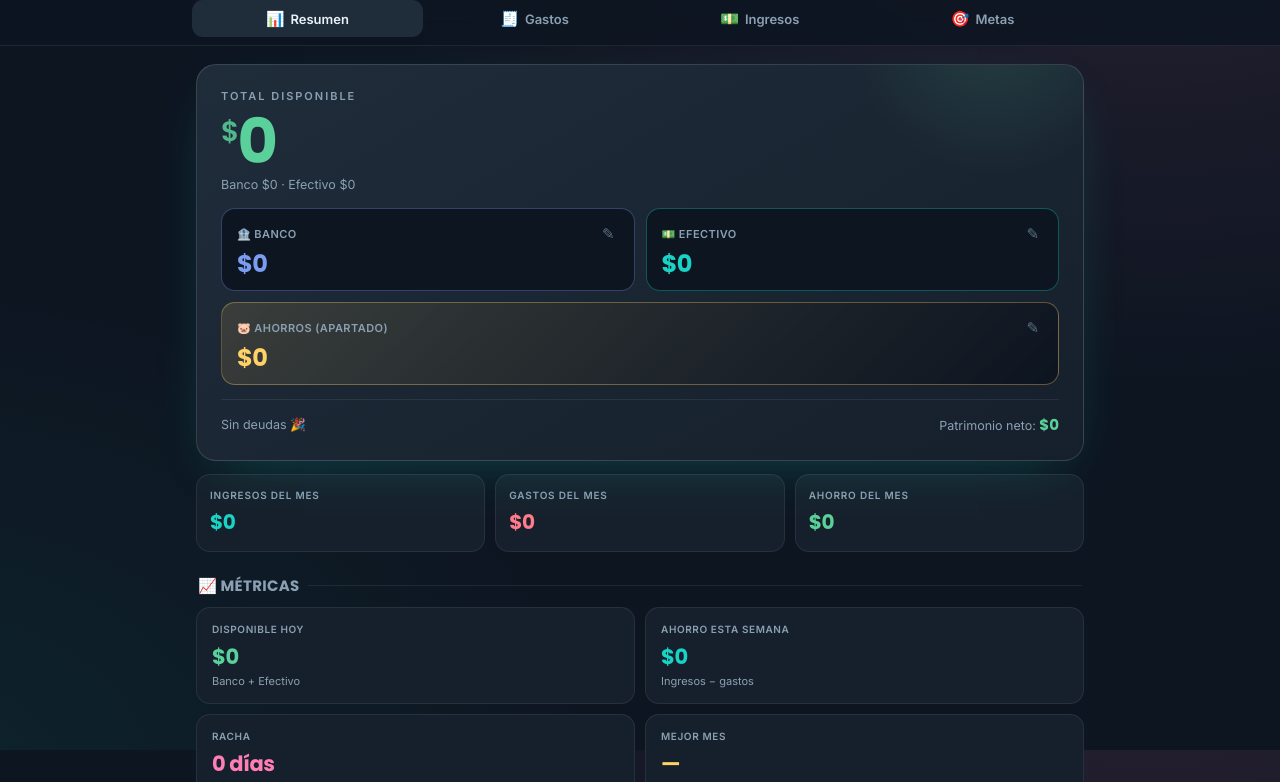
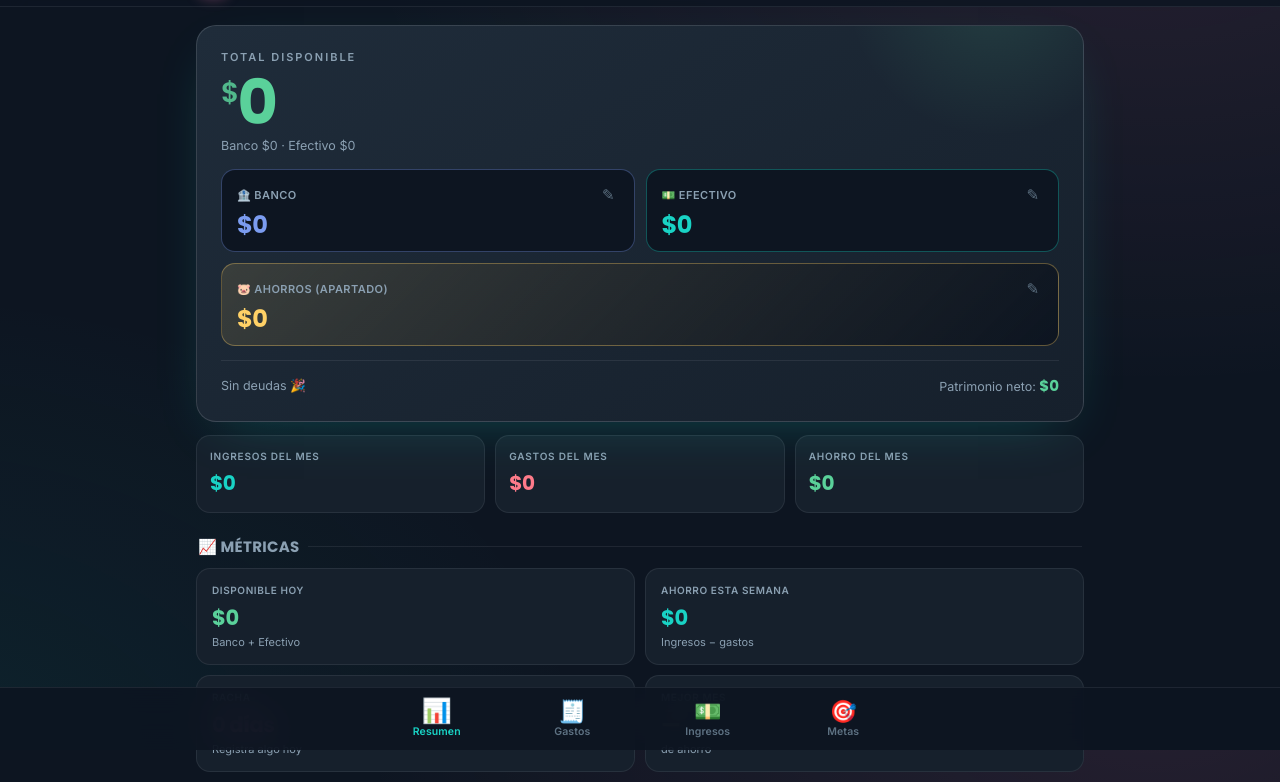
Before and after one commit to juanmoldes05/MiDinero, a website: page index.html in a window 1280 px wide. Shown: the part 50-832 px from the top of the page. Drawn offline with Linux system fonts and the light colour scheme.

Commit message:
Add files via upload

```diff
--- a/index.html
+++ b/index.html
@@ -34,21 +34,22 @@
 html{scroll-behavior:smooth}
 body{font-family:'Inter',sans-serif;background:var(--bg);color:var(--cream);min-height:100vh;
   background-image:radial-gradient(ellipse 800px 500px at 90% -8%,rgba(255,126,182,.10),transparent),radial-gradient(ellipse 700px 500px at -8% 105%,rgba(25,211,197,.08),transparent);
-  background-attachment:fixed;-webkit-font-smoothing:antialiased;padding-bottom:calc(40px + var(--safe-bot))}
+  background-attachment:fixed;-webkit-font-smoothing:antialiased;padding-bottom:calc(92px + var(--safe-bot))}
 .topbar{position:sticky;top:0;z-index:50;background:rgba(13,21,33,.82);backdrop-filter:blur(14px);-webkit-backdrop-filter:blur(14px);border-bottom:1px solid var(--bd);padding-top:var(--safe-top)}
-.brand{display:flex;align-items:center;justify-content:space-between;gap:10px;max-width:920px;margin:0 auto;padding:12px 18px 6px}
+.brand{display:flex;align-items:center;justify-content:space-between;gap:10px;max-width:920px;margin:0 auto;padding:13px 18px}
 .brand-l{display:flex;align-items:center;gap:9px;min-width:0}
 .brand-ic{width:30px;height:30px;border-radius:9px;background:var(--sun);display:grid;place-items:center;font-size:16px;flex-shrink:0;box-shadow:0 4px 14px rgba(255,126,182,.4)}
 .brand-tt{font-family:'Poppins',sans-serif;font-weight:700;font-size:16px;letter-spacing:-.01em;white-space:nowrap;overflow:hidden;text-overflow:ellipsis}
 .brand-tt em{font-style:normal;background:var(--sun);-webkit-background-clip:text;background-clip:text;color:transparent}
 .installbtn{display:none;background:var(--sun);color:#2a1020;border:none;border-radius:9px;padding:8px 13px;font-weight:700;font-size:12px;cursor:pointer;white-space:nowrap;flex-shrink:0}
 .installbtn.on{display:block}
-.tabs{display:flex;gap:4px;max-width:920px;margin:0 auto;padding:2px 12px 8px;overflow-x:auto;scrollbar-width:none}
-.tabs::-webkit-scrollbar{display:none}
-.tab{flex:1 1 auto;justify-content:center;background:transparent;border:none;color:var(--muted);font-family:'Inter',sans-serif;font-weight:600;font-size:13px;padding:9px 12px;border-radius:11px;cursor:pointer;display:flex;align-items:center;gap:6px;transition:color .2s,background .2s;white-space:nowrap}
-.tab .ti{font-size:15px}
-.tab:hover{color:var(--cream)}
-.tab.active{color:var(--cream);background:var(--s2)}
+.bottomnav{position:fixed;left:0;right:0;bottom:0;z-index:60;background:rgba(13,21,33,.9);backdrop-filter:blur(18px);-webkit-backdrop-filter:blur(18px);border-top:1px solid var(--bd);padding:6px 10px calc(6px + var(--safe-bot))}
+.tabs{display:flex;width:100%;max-width:540px;margin:0 auto;gap:2px}
+.tab{flex:1;display:flex;flex-direction:column;align-items:center;justify-content:center;gap:3px;background:transparent;border:none;color:var(--muted2);font-family:'Inter',sans-serif;font-weight:600;font-size:10.5px;letter-spacing:.01em;padding:6px 4px;border-radius:14px;cursor:pointer;transition:color .2s}
+.tab .ti{font-size:22px;line-height:1;transition:transform .18s}
+.tab.active{color:var(--teal)}
+.tab.active .ti{transform:translateY(-1px) scale(1.1)}
+.tab:active .ti{transform:scale(.88)}
 .wrap{max-width:920px;margin:0 auto;padding:18px 16px 0}
 .view{display:none;animation:fade .45s ease}
 .view.active{display:block}
@@ -201,12 +202,6 @@ footer{text-align:center;color:var(--muted2);font-size:10px;letter-spacing:.04em
   <div class="brand">
     <div class="brand-l"><div class="brand-ic">💰</div><div class="brand-tt">Mi Dinero <em>· South Beach</em></div></div>
     <button class="installbtn" id="installBtn">⬇ Instalar</button>
-  </div>
-  <div class="tabs" id="tabs">
-    <button class="tab active" data-view="resumen"><span class="ti">📊</span>Resumen</button>
-    <button class="tab" data-view="gastos"><span class="ti">🧾</span>Gastos</button>
-    <button class="tab" data-view="ingresos"><span class="ti">💵</span>Ingresos</button>
-    <button class="tab" data-view="metas"><span class="ti">🎯</span>Metas</button>
   </div>
 </div>
 <div class="wrap">
@@ -411,6 +406,14 @@ footer{text-align:center;color:var(--muted2);font-size:10px;letter-spacing:.04em
 
 <footer>Mi Dinero · South Beach · v28 · Datos en este dispositivo · Haz respaldo seguido</footer>
 </div>
+<nav class="bottomnav">
+  <div class="tabs" id="tabs">
+    <button class="tab active" data-view="resumen"><span class="ti">📊</span>Resumen</button>
+    <button class="tab" data-view="gastos"><span class="ti">🧾</span>Gastos</button>
+    <button class="tab" data-view="ingresos"><span class="ti">💵</span>Ingresos</button>
+    <button class="tab" data-view="metas"><span class="ti">🎯</span>Metas</button>
+  </div>
+</nav>
 
 <script>
 const MES=['enero','febrero','marzo','abril','mayo','junio','julio','agosto','septiembre','octubre','noviembre','diciembre'];
```
